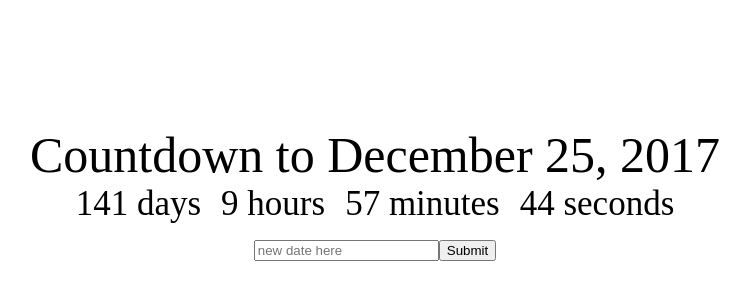
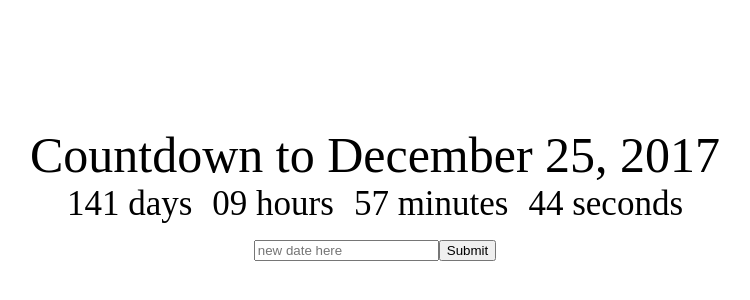
Before and after one commit to cemozturan/countdown-champ, a React (Create React App) app: page / in a window 1280 px wide. Shown: the top 300 px of the page, without its empty margins (265-1015 px from the left). Built offline with nearby package versions, Linux system fonts and the light colour scheme; the HTML template or start-up script is replaced by a standard one.

Commit message:
Adding leading 0s to deadline fields

```diff
--- a/src/clock.js
+++ b/src/clock.js
@@ -20,12 +20,16 @@ class Clock extends Component {
 		setInterval(() => this.getTimeUntil(this.props.deadline), 1000);
 	}
 
+	leading0(num) {
+		return (num < 10) ? `0${num}` : num;
+	}
+
 	getTimeUntil(deadline) {
 		const time = Date.parse(deadline) - Date.parse(new Date());
-		const seconds = Math.floor((time/1000)%60);
-		const minutes = Math.floor((time/1000/60)%60);
-		const hours = Math.floor(time/(1000*60*60)%24);
-		const days = Math.floor(time/(1000*60*60*24));
+		const seconds = this.leading0(Math.floor((time/1000)%60));
+		const minutes = this.leading0(Math.floor((time/1000/60)%60));
+		const hours = this.leading0(Math.floor(time/(1000*60*60)%24));
+		const days = this.leading0(Math.floor(time/(1000*60*60*24)));
 		this.setState(() => {
 			return {
 				days,
```
